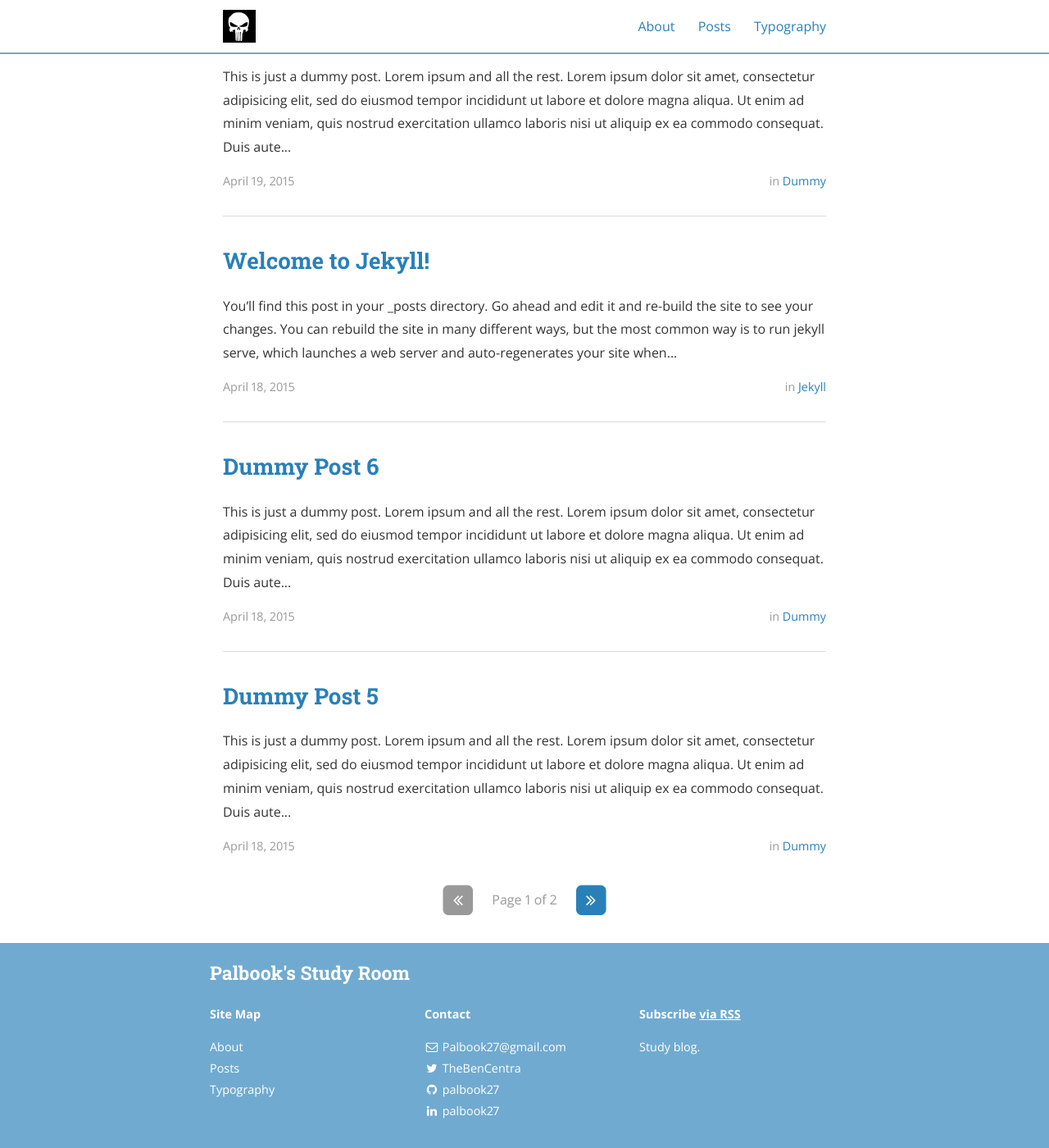
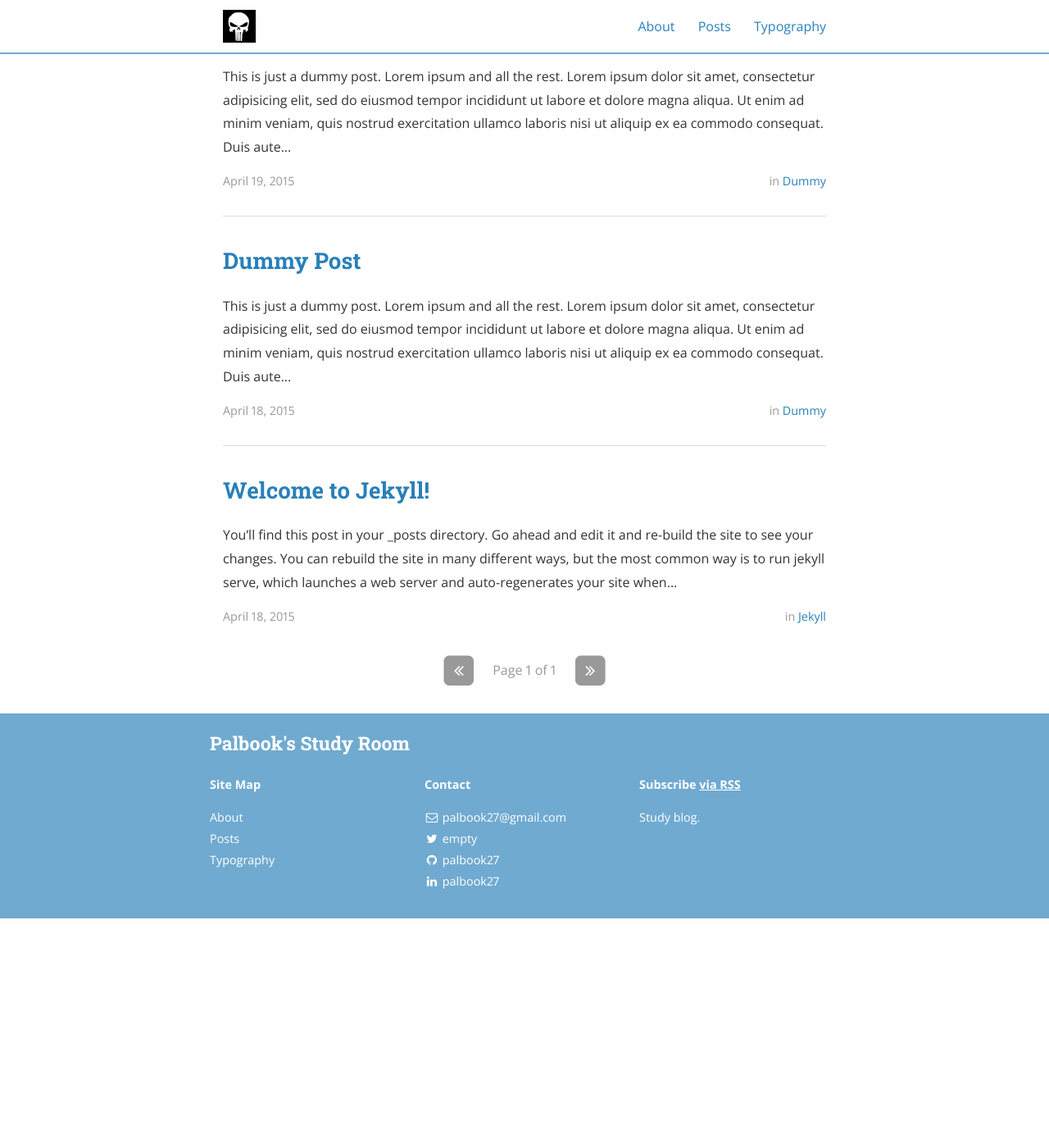
Before and after one commit to palbook27/palbook27.github.io, a Jekyll site: the page built from index.html, in a window 1280 px wide and 1400 px high, scrolled down 775 px. Shown: the whole window at 82% size. Built offline with Jekyll 4.4.1, drawn with Linux system fonts in a browser that asks for light colours; nearby versions of some CDN libraries; the list of posts is cut into pages by our own code; after the commit the page ends 1895 px from its top, so only the background shows below that; some of the changed text lies outside the part shown.

Commit message:
theme custom#2

```diff
--- a/_config.yml
+++ b/_config.yml
@@ -10,8 +10,8 @@ exclude:
 
 # Site settings
 title: Palbook's Study Room
-subtitle: "갈길이 먼 개발자의 스터디블로그"
-email: Palbook27@gmail.com
+subtitle: "갈 길이 먼 개발자의 스터디블로그"
+email: palbook27@gmail.com
 name: Palbook27
 description: >
   Study blog.
@@ -78,8 +78,8 @@ descriptions:
 social:
   - name: Twitter
     icon: twitter
-    username: TheBenCentra
-    url: https://twitter.com/TheBenCentra
+    username: empty
+    url: https://twitter.com/
     desc: Follow me on Twitter
     share: false
 
--- a/_posts/2015-04-18-dummy5.md
+++ /dev/null
@@ -1,17 +0,0 @@
----
-layout: post
-title:  "Dummy Post 5"
-date:   2015-04-18T14:25:52-05:00
-author: Ben Centra
-categories: Dummy
-tags: lorem
----
-
-This is just a dummy post. Lorem ipsum and all the rest.
-
-Lorem ipsum dolor sit amet, consectetur adipisicing elit, sed do eiusmod
-tempor incididunt ut labore et dolore magna aliqua. Ut enim ad minim veniam,
-quis nostrud exercitation ullamco laboris nisi ut aliquip ex ea commodo
-consequat. Duis aute irure dolor in reprehenderit in voluptate velit esse
-cillum dolore eu fugiat nulla pariatur. Excepteur sint occaecat cupidatat non
-proident, sunt in culpa qui officia deserunt mollit anim id est laborum.
--- a/_posts/2015-04-18-dummy6.md
+++ /dev/null
@@ -1,17 +0,0 @@
----
-layout: post
-title:  "Dummy Post 6"
-date:   2015-04-18T14:25:52-05:00
-author: Ben Centra
-categories: Dummy
-tags: lorem ipsum
----
-
-This is just a dummy post. Lorem ipsum and all the rest.
-
-Lorem ipsum dolor sit amet, consectetur adipisicing elit, sed do eiusmod
-tempor incididunt ut labore et dolore magna aliqua. Ut enim ad minim veniam,
-quis nostrud exercitation ullamco laboris nisi ut aliquip ex ea commodo
-consequat. Duis aute irure dolor in reprehenderit in voluptate velit esse
-cillum dolore eu fugiat nulla pariatur. Excepteur sint occaecat cupidatat non
-proident, sunt in culpa qui officia deserunt mollit anim id est laborum.
```
Also changed, not shown: _posts/2015-04-18-dummy2.md (deleted, +0 -16 lines), _posts/2015-04-18-dummy3.md (deleted, +0 -16 lines), _posts/2015-04-18-dummy4.md (deleted, +0 -17 lines), _posts/2020-06-24-첫 글.md (renamed from _posts/2015-04-18-dummy.md).
